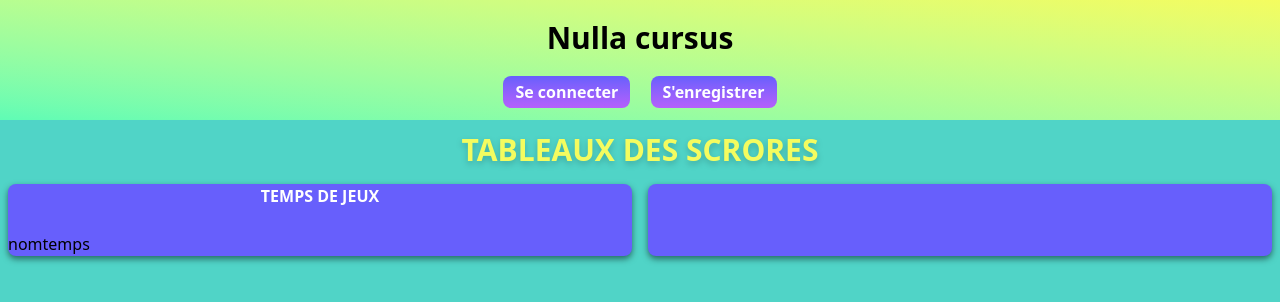
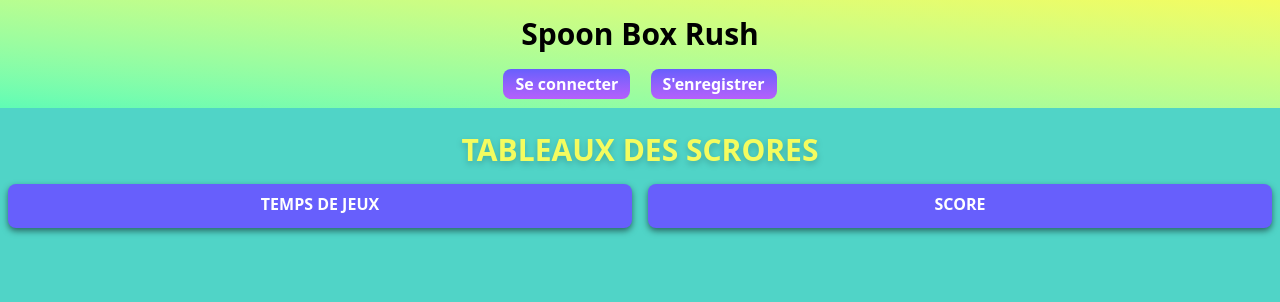
Before and after one commit to julienmb3-dot/projet-fin-de-semestre-magic-maker, a Flask app: page / in a window 1280 px wide. Shown: the top 302 px of the page. Run offline with Flask 3, Linux system fonts and the light colour scheme; data that the repository does not hold is empty.

Commit message:
main.py index login signup

```diff
--- a/main.py
+++ b/main.py
@@ -1,9 +1,29 @@
 from flask import Flask, render_template, url_for
+from pymongo import MongoClient
+from dotenv import load_dotenv
+
+import os
+
+load_dotenv()
+
+MONGO_URI = os.getenv("MONGO_URI")
+
+client = MongoClient(MONGO_URI)
+db = client.get_database("Main")
 
 app = Flask(__name__)
 
 @app.route("/")
 def index():
-    return render_template("index.html")
+    data_find = list(db["data"].find())
+    return render_template("index.html", data=data_find)
+
+@app.route("/login")
+def login():
+    return render_template("login.html")
+
+@app.route("/signup")
+def signup():
+    return render_template("signup.html")
 
 app.run(host="0.0.0.0", port=81)
--- a/templates/front/base.html
+++ b/templates/front/base.html
@@ -12,17 +12,22 @@
     <header>
         <section class="bg-gradient-to-bl from-[#F4FC5F] to-[#5FFCB5] text-center">
             <div>
-                <h1 class="font-bold py-5 text-3xl">Nulla cursus</h1>
+                <p class="pt-4"></p>
+                <a href="/" class="font-bold py-5 text-3xl">Spoon Box Rush</a>
+                <p class="pb-5"></p>
             </div>
-            <div class="text-center">
+            <div class="text-center mb-6">
                 {% if not(session["user"]) %}
-                    <button class="rounded-lg px-3 py-1 text-white font-semibold mb-3 mx-2 bg-gradient-to-t from-[#B55FFC] to-[#675FFC]" type="submit">Se connecter</button>
-                    <button class="rounded-lg px-3 py-1 text-white font-semibold mb-3 mx-2 bg-gradient-to-t from-[#B55FFC] to-[#675FFC]" type="submit">S'enregistrer</button>
+                    <a href="/login" class="rounded-lg px-3 py-1 text-white font-semibold mx-2 bg-gradient-to-t from-[#B55FFC] to-[#675FFC]" type="submit">Se connecter</a>
+                    <a href="/signup"class="rounded-lg px-3 py-1 text-white font-semibold mx-2 bg-gradient-to-t from-[#B55FFC] to-[#675FFC]" type="submit">S'enregistrer</a>
+                    <p class="pb-3"></p>
                 {% else %}
-                    <button class="rounded-lg px-3 py-1 text-white font-semibold mb-3 mx-2 bg-gradient-to-t from-[#B55FFC] to-[#675FFC]" type="submit">JOUER !</button>
-                    <button class="rounded-lg px-3 py-1 text-white font-semibold mb-3 mx-2 bg-gradient-to-t from-[#B55FFC] to-[#675FFC]" type="submit">Se déconnecter</button>
+                    <a href="/play" class="rounded-lg px-3 py-1 text-white font-semibold mb-3 mx-2 bg-gradient-to-t from-[#B55FFC] to-[#675FFC]" type="submit">JOUER !</a>
+                    <a href="/disconnect" class="rounded-lg px-3 py-1 text-white font-semibold mb-3 mx-2 bg-gradient-to-t from-[#B55FFC] to-[#675FFC]" type="submit">Se déconnecter</a>
 
-                    <button class="rounded-lg px-3 py-1 text-white font-semibold mb-3 mx-2 bg-gradient-to-t from-[#C40D03] to-[#FC0370]" type="submit">Page administrateur</button>
+                    <a href="/admin" class="rounded-lg px-3 py-1 text-white font-semibold mb-3 mx-2 bg-gradient-to-t from-[#C40D03] to-[#FC0370]" type="submit">Page administrateur</a>
+
+                    <p class="pb-3"></p>
                 {% endif %}
             </div>
 
--- a/templates/index.html
+++ b/templates/index.html
@@ -10,18 +10,31 @@
         <section class="mt-4 flex items-stretch break-all text-center">
 
             <div class="bg-[#675FFC] mx-2 w-1/2 text-center text-wrap rounded-lg drop-shadow-md/50">
+                <p class="pb-2"></p>
                 <h3 class="text-xxl text-white font-semibold">TEMPS DE JEUX</h3>
-            <br>
-            <!-- BOUCLE FOR avec la base de donnée-->
-            <div class="flex items-stretch">
-                <p>nom</p>
-                <p>temps</p>
+                <p class="pb-3"></p>
+
+                {% for data in data %}
+                    <div class="flex items-stretch bg-[#BBB5FC] mx-1 my-2 rounded-lg">
+                        <p class="ml-2 mx-2" >{{data["user"]}}</p>
+
+                        <p class="mx-2 font-semibold">{{data["time_played"]}}</p>
                     </div>
-
+                {% endfor %}
             </div>
 
             <div class="bg-[#675FFC] mx-2 w-1/2 text-center text-wrap rounded-lg drop-shadow-md/50">
+                <p class="pb-2"></p>
+                <h3 class="text-xxl text-white font-semibold">SCORE</h3>
+                <p class="pb-3"></p>
 
+                {% for data in data %}
+                    <div class="flex items-stretch bg-[#BBB5FC] mx-1 my-2 rounded-lg">
+                        <p class="ml-2 mx-2" >{{data["user"]}}</p>
+
+                        <p class="mx-2 font-semibold">{{data["score"]}}</p>
+                    </div>
+                {% endfor %}
             </div>
         </section>
 
```
Also changed, not shown: templates/login.html (added, +8 -0 lines), templates/signup.html (added, +10 -0 lines), 1 other file. Lines whose indentation alone changed are shown as unchanged.
